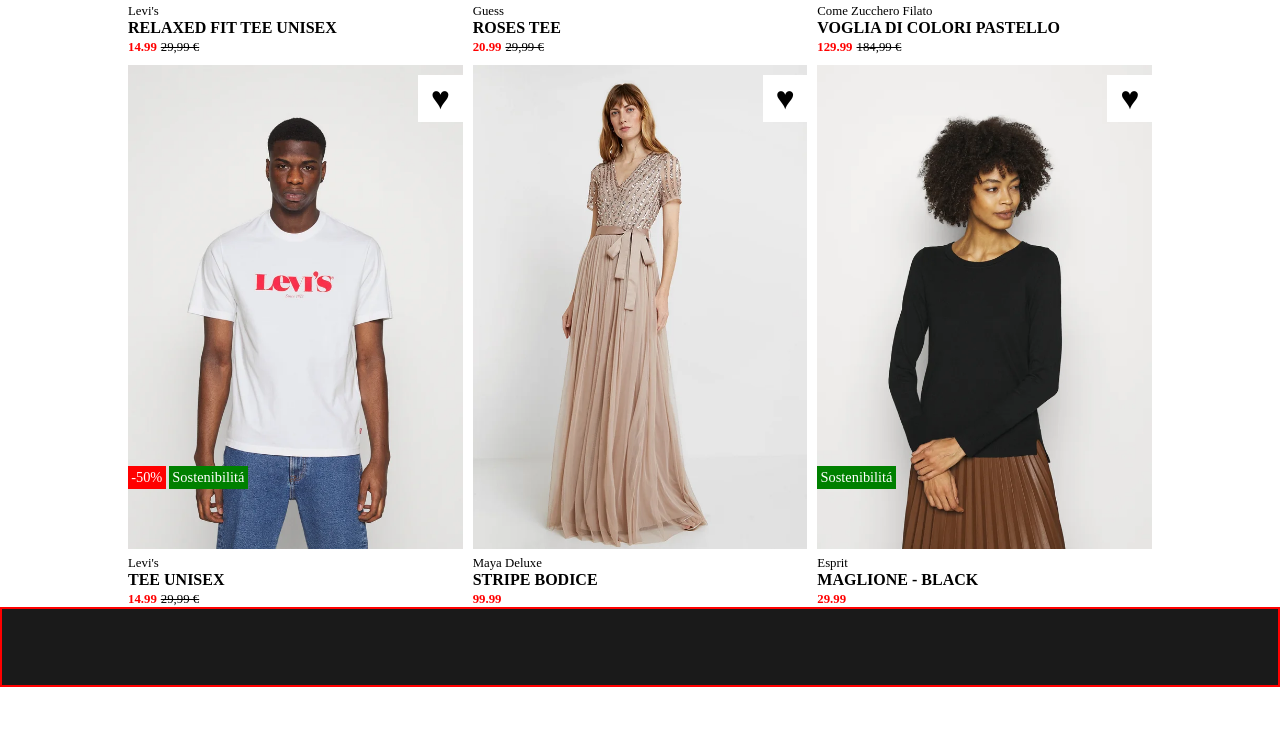
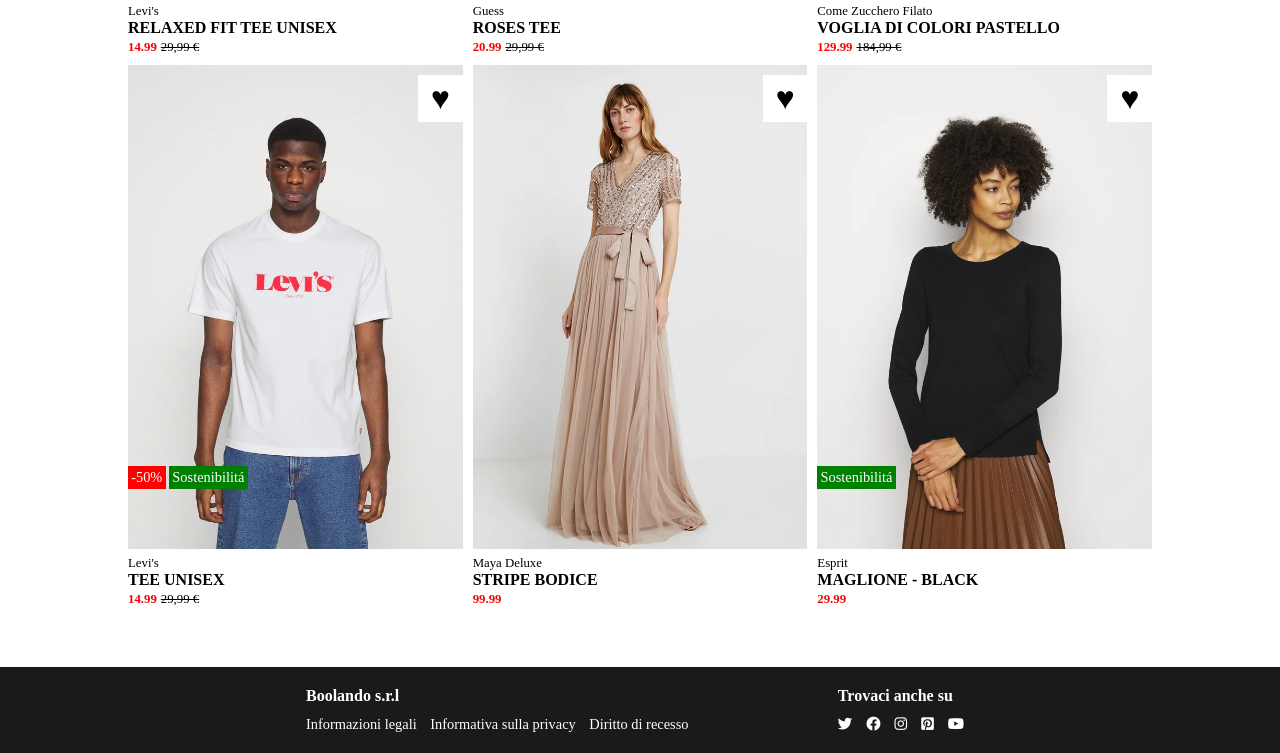
Before and after one commit to Giadagenovesi/html-css-boolando, a plain HTML site: page index.html in a window 1280 px wide. Shown: the part 606-1359 px from the top of the page. Before the commit the page ends 1293 px from the top, so only its background shows below. Drawn offline with Linux system fonts and the light colour scheme.

Commit message:
Add footer, completed exercise

```diff
--- a/css/style.css
+++ b/css/style.css
@@ -15,7 +15,7 @@ img {
     width: 80%;
     max-width: 1100px;
     margin: 0 auto;
-    padding-top: 120px;
+    padding: 120px 0 60px;
 }
 
 .flex {
@@ -31,6 +31,10 @@ img {
     width: calc(100% / 3 - (20px / 3));
 }
 
+.subtitle {
+    margin-bottom: 10px;
+    font-size: 1rem;
+}
 
 /* HEADER */
 header {
@@ -112,7 +116,6 @@ header {
 }
 
 /* hover */
-
 .pose {
     position: absolute;
     top: 0;
@@ -124,7 +127,7 @@ header {
     z-index: 4;
 }
 
-.model:hover {
+.card:hover .model {
     z-index: -10;
 }
 
@@ -132,7 +135,24 @@ header {
 footer {
     background-color: #1A1A1A;
 
-    /* debug */
-    height: 80px;
-    border: solid red 2px;
 }
+
+.footer-container {
+    width: 60%;
+    margin: 0 auto;
+    justify-content: space-between;
+    padding: 20px 50px;
+    color: white;
+}
+
+.footer-container li {
+    list-style-type: none;
+    display: inline-block;
+    margin-right: 10px;
+    font-size: .9rem;
+}
+
+.footer-container a {
+    text-decoration: none;
+    color: inherit;
+}
--- a/index.html
+++ b/index.html
@@ -11,12 +11,10 @@
 
     <!-- Fontawesom -->
     <link rel="stylesheet" href="https://cdnjs.cloudflare.com/ajax/libs/font-awesome/6.3.0/css/all.min.css" integrity="sha512-SzlrxWUlpfuzQ+pcUCosxcglQRNAq/DZjVsC0lE40xsADsfeQoEypE+enwcOiGjk/bSuGGKHEyjSoQ1zVisanQ==" crossorigin="anonymous" referrerpolicy="no-referrer" />
-
 </head>
 <body>
 
     <!-- HEADER -->
-
     <header>
         <div class="header-container flex">
             <ul>
@@ -43,8 +41,6 @@
                     <a href=""><i class="fa-solid fa-bag-shopping"></i></a>
                 </li>
             </ul>
-
-
         </div>
 
     </header>
@@ -173,10 +169,58 @@
 
     <!-- FOOTER -->
     <footer>
+        <div class="footer-container flex ">
+            <div>
+                <h4 class="subtitle">Boolando s.r.l</h4>
+                <ul>
+                    <li>
+                        <ul>
+                            <li>
+                                <a href="">Informazioni legali</a>
+                            </li>
+                            <li>
+                                <a href="">Informativa sulla privacy</a>
+                            </li>
+                            <li>
+                                <a href="">Diritto di recesso</a>
+                            </li>
+                        </ul>
+                    </li>
+                </ul>
+            </div>
+            <div>
+                <h5 class="subtitle"> Trovaci anche su</h5>
+                <ul>
+                    <li>
+                        <a href="">
+                            <i class="fa-brands fa-twitter"></i>
+                        </a>
+                    </li>
+                    <li>
+                        <a href="">
+                            <i class="fa-brands fa-facebook"></i>
+                        </a>
+                    </li>
+                    <li>
+                        <a href="">
+                            <i class="fa-brands fa-instagram"></i>
+                        </a>
+                    </li>
+                    <li>
+                        <a href="">
+                            <i class="fa-brands fa-square-pinterest"></i>
+                        </a>
+                    </li>
+                    <li>
+                        <a href="">
+                            <i class="fa-brands fa-youtube"></i>
+                        </a>
+                    </li>
+                </ul>
+            </div>
 
+        </div>
     </footer>
     <!-- /FOOTER -->
-
-
 </body>
 </html>
```
